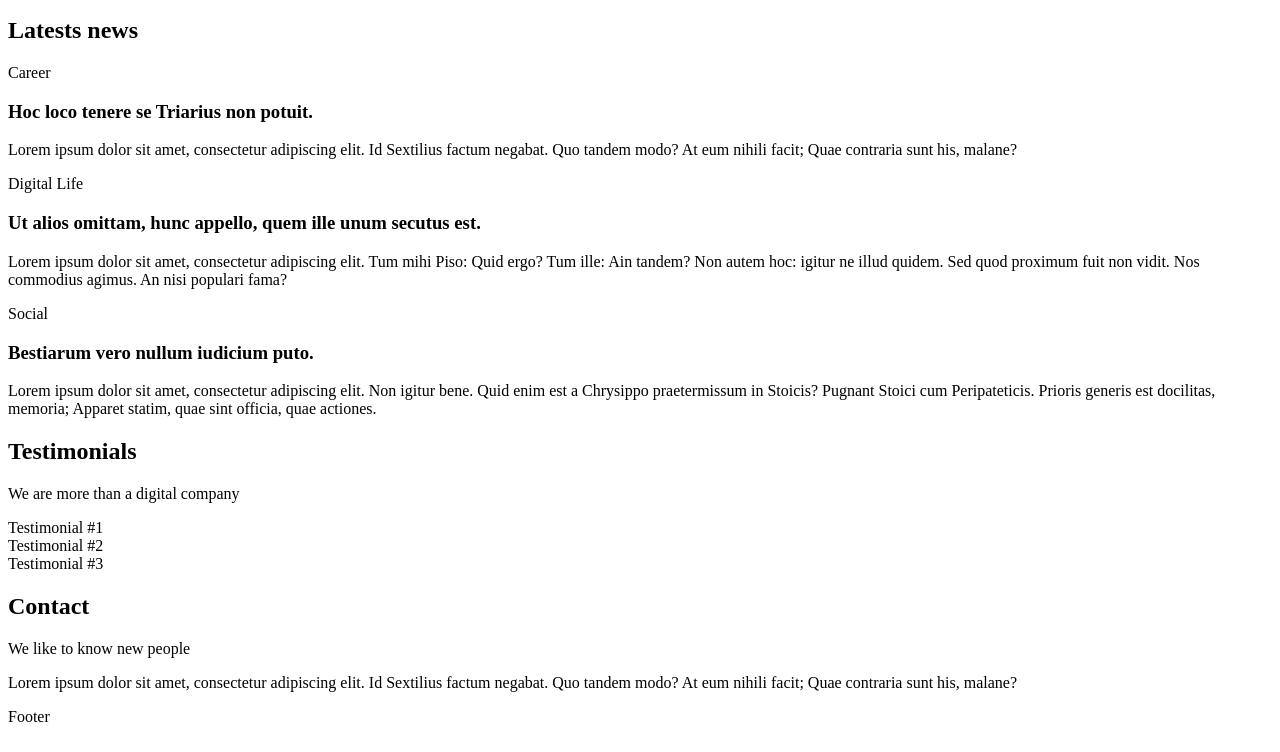
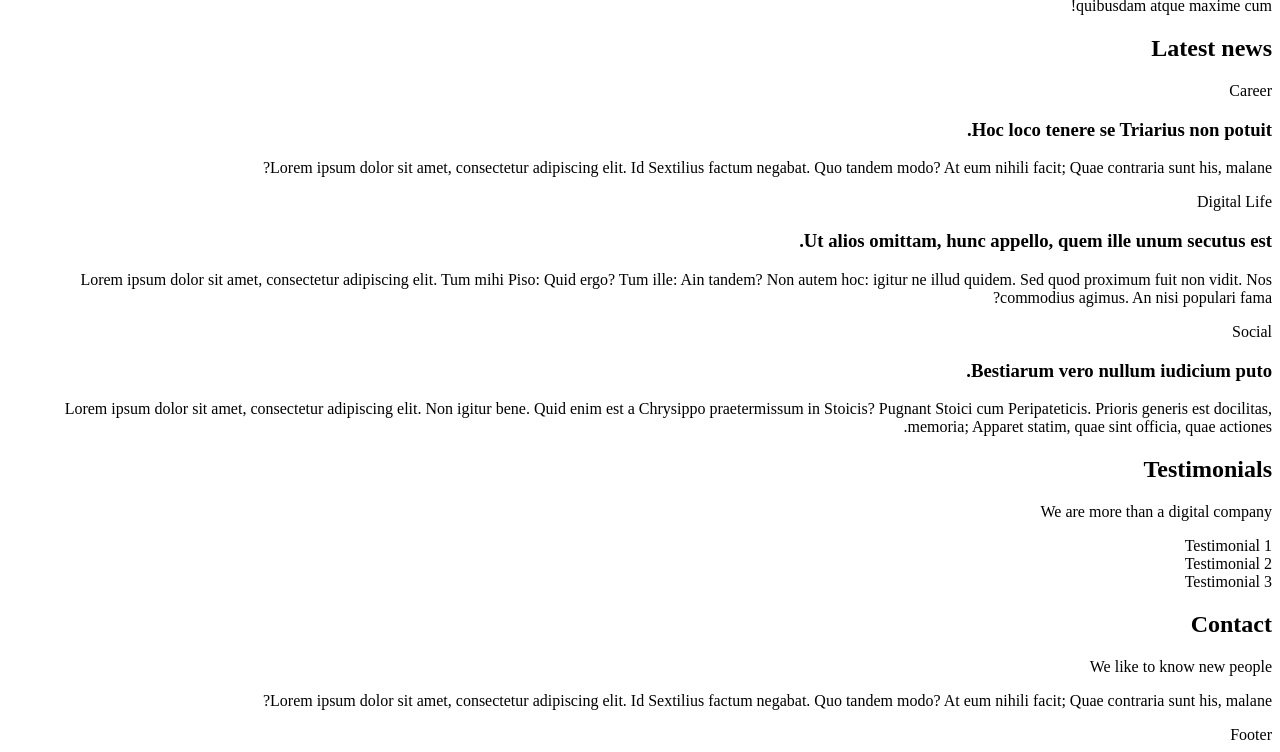
Before and after one commit to SylviaJitti/alx-frontend, a plain HTML site: page 0x00-html_advanced/16-index.html in a window 1280 px wide. Shown: the part 1043-1795 px from the top of the page. Drawn offline with Linux system fonts and the light colour scheme.

Commit message:
creating header and divs in div in sections

```diff
--- a/0x00-html_advanced/16-index.html
+++ b/0x00-html_advanced/16-index.html
@@ -1,5 +1,5 @@
 <!DOCTYPE html>
-<html lang="en">
+<html lang="en" dir="rtl">
     <head>
         <meta charset="UTF-8">
         <meta name="viewport" content="width=device-width, initial-scale=1.0, viewport-fit=cover">
@@ -9,21 +9,21 @@
         <link rel="icon" type="image/png" href="./favicon.png">
     </head>
     <body>
+        <header>
             <div>
-        <header>
                 <span>Techium</span>
                 <nav></nav>
+            </div>
         </header>
+        <main>Main content
+            <h1>Homepage</h1>
+            <section>
+                <div>
+                    <h2>We help you build your brand!</h2>
                 </div>
-    <main>
-        <h1>Homepage</h1>
+            </section>
+            <section>
                 <div>
-            <section>
-                <h2>We help you build your brand!</h2>
-            </section>
-        </div>
-        <div>
-            <section>
                     <header>
                         <h2>Services</h2>
                         <p>We work with you</p>
@@ -36,10 +36,10 @@
                         <h3>Web Development</h3>
                         <h3>Social Media</h3>
                     </div>
+                </div>
             </section>
-        </div>
+            <section>
                 <div>
-            <section>
                     <header>
                         <h2>Works</h2>
                         <p>Take a look in our portfolio</p>
@@ -55,10 +55,10 @@
                             <h3>Personal Brand</h3>
                         </article>
                     </div>
+                </div>
             </section>
-        </div>
+            <section>
                 <div>
-            <section>
                     <header>
                         <h2>About Us</h2>
                         <p>Everything about us</p>
@@ -71,12 +71,12 @@
                         <h3>How we work</h3>
                         <p>Lorem ipsum dolor sit amet, consectetur adipisicing elit. Ipsum, omnis expedita! Eum, praesentium cumque accusantium rem, sit quaerat est nisi ratione, deserunt ducimus quidem iste dicta quibusdam atque maxime cum!</p>
                     </div>
+                </div>
             </section>
-        </div>
+            <section>
                 <div>
-            <section>
                     <header>
-                    <h2>Latests news</h2>
+                        <h2>Latest news</h2>
                     </header>
                     <div>
                         <article>
@@ -95,23 +95,23 @@
                             <p>Lorem ipsum dolor sit amet, consectetur adipiscing elit. Non igitur bene. Quid enim est a Chrysippo praetermissum in Stoicis? Pugnant Stoici cum Peripateticis. Prioris generis est docilitas, memoria; Apparet statim, quae sint officia, quae actiones.</p>
                         </article>
                     </div>
+                </div>
             </section>
-        </div>
+            <section>
                 <div>
-            <section>
                     <header>
                         <h2>Testimonials</h2>
                         <p>We are more than a digital company</p>
                     </header>
                     <div>
-                    <article>Testimonial #1</article>
-                    <article>Testimonial #2</article>
-                    <article>Testimonial #3</article>
+                        <article>Testimonial 1</article>
+                        <article>Testimonial 2</article>
+                        <article>Testimonial 3</article>
+                    </div>
                 </div>
             </section>
-        </div>
+            <section>
                 <div>
-            <section>
                     <header>
                         <h2>Contact</h2>
                         <p>We like to know new people</p>
@@ -119,11 +119,13 @@
                     <div>
                         <p>Lorem ipsum dolor sit amet, consectetur adipiscing elit. Id Sextilius factum negabat. Quo tandem modo? At eum nihili facit; Quae contraria sunt his, malane?</p>
                     </div>
+                </div>
             </section>
+        </main>
+        <footer>
+            <div>
+                Footer
             </div>
-    </main>
-    <div>
-        <footer>Footer</footer>
-    </div>
+        </footer>
     </body>
 </html>
```
Lines whose indentation alone changed are shown as unchanged.
